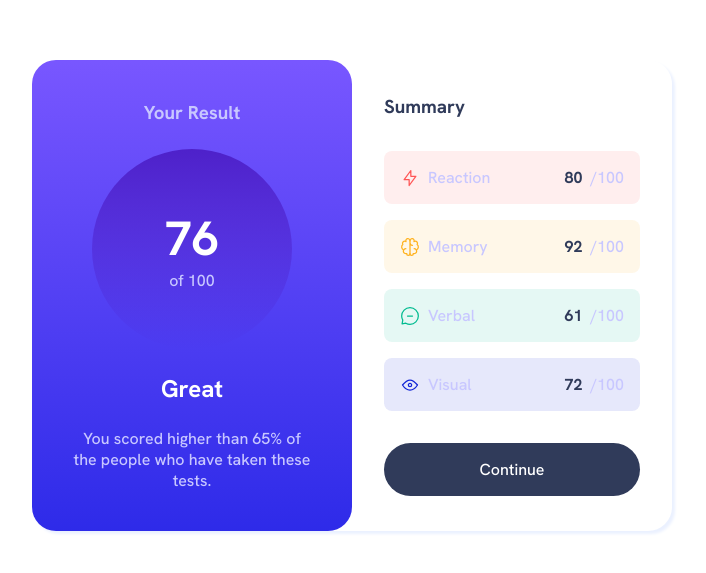
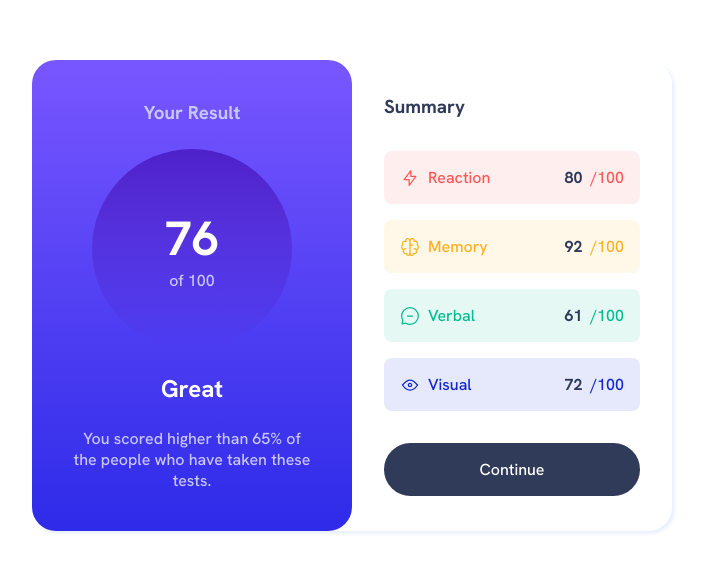
Before and after one commit to arsh-de/Results-Summary-, a plain HTML site: page index.html in a window 1280 px wide. Shown: the part 105-678 px from the top of the page, without its empty margins (288-994 px from the left). Drawn offline with Linux system fonts and the light colour scheme.

Commit message:
Minor Design Changes 2

```diff
--- a/style.css
+++ b/style.css
@@ -151,9 +151,6 @@ p {
     color: var(--Dark-gray-blue);
 }
 
-span {
-    color: var(--Light-lavender);
-}
 
 button {
     color: var(--White);
```
